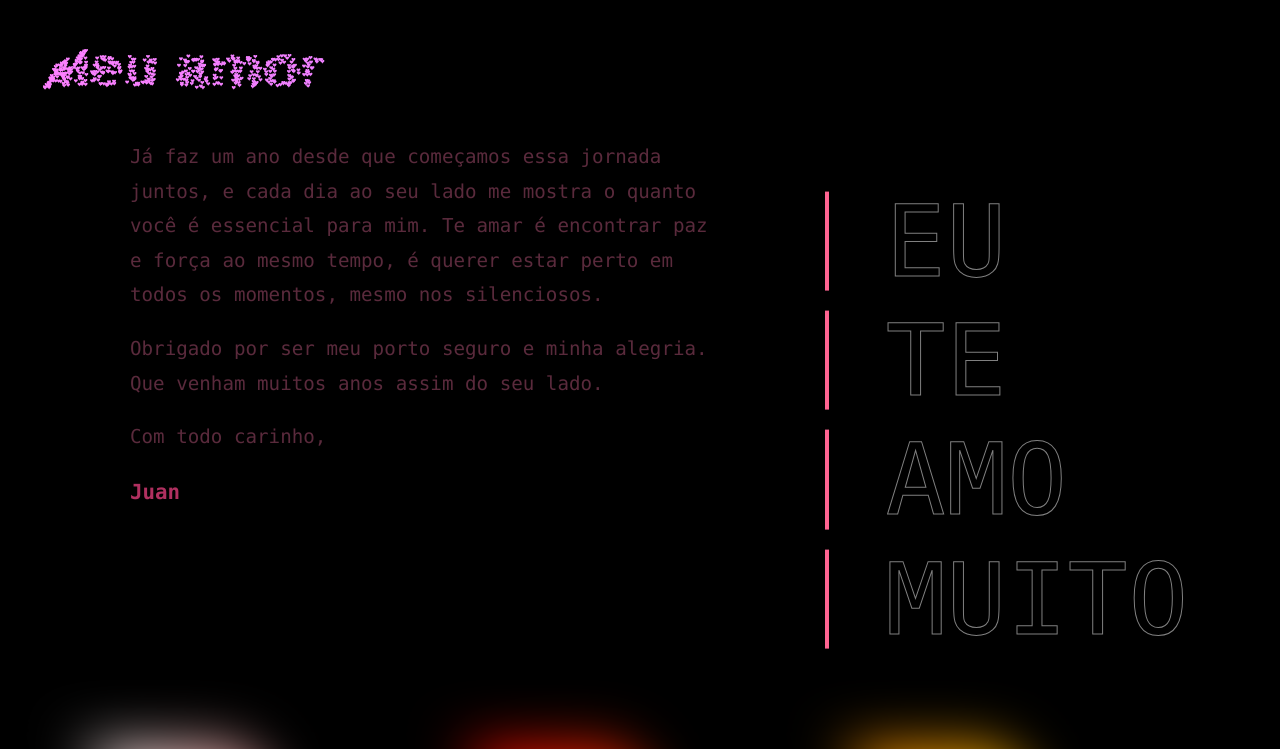
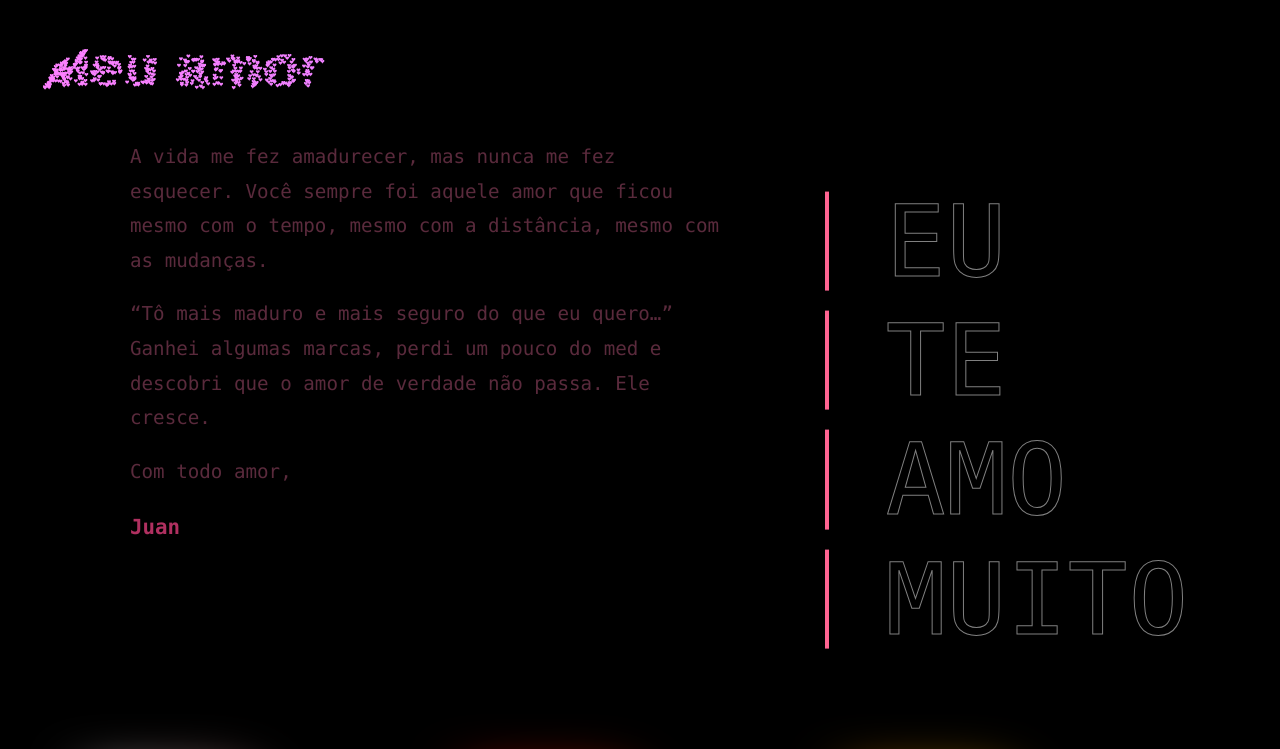
Before and after one commit to juanbruzigues/mariana, a React (Create React App) app: page / in a window 1280 px wide. Shown: the top 749 px of the page. Built offline with nearby package versions, Linux system fonts and the light colour scheme; a web font is replaced by a local one.

Commit message:
Update cartadeamor.jsx

```diff
--- a/src/components/cartadeamor.jsx
+++ b/src/components/cartadeamor.jsx
@@ -4,9 +4,11 @@ import './cartadeamor.scss';
 const CartaDeAmor = () => {
   return (
     <div className = "carta">
-      <p>Já faz um ano desde que começamos essa jornada juntos, e cada dia ao seu lado me mostra o quanto você é essencial para mim. Te amar é encontrar paz e força ao mesmo tempo, é querer estar perto em todos os momentos, mesmo nos silenciosos.</p>
-      <p>Obrigado por ser meu porto seguro e minha alegria. Que venham muitos anos assim do seu lado.</p>
-      <p>Com todo carinho,</p>
+      <p>A vida me fez amadurecer, mas nunca me fez esquecer.
+        Você sempre foi aquele amor que ficou mesmo com o tempo, mesmo com a distância, mesmo com as mudanças.</p>
+      <p>“Tô mais maduro e mais seguro do que eu quero…”
+        Ganhei algumas marcas, perdi um pouco do med e descobri que o amor de verdade não passa. Ele cresce.</p>
+      <p>Com todo amor,</p>
       <p>Juan</p>
     </div>
   );
```
